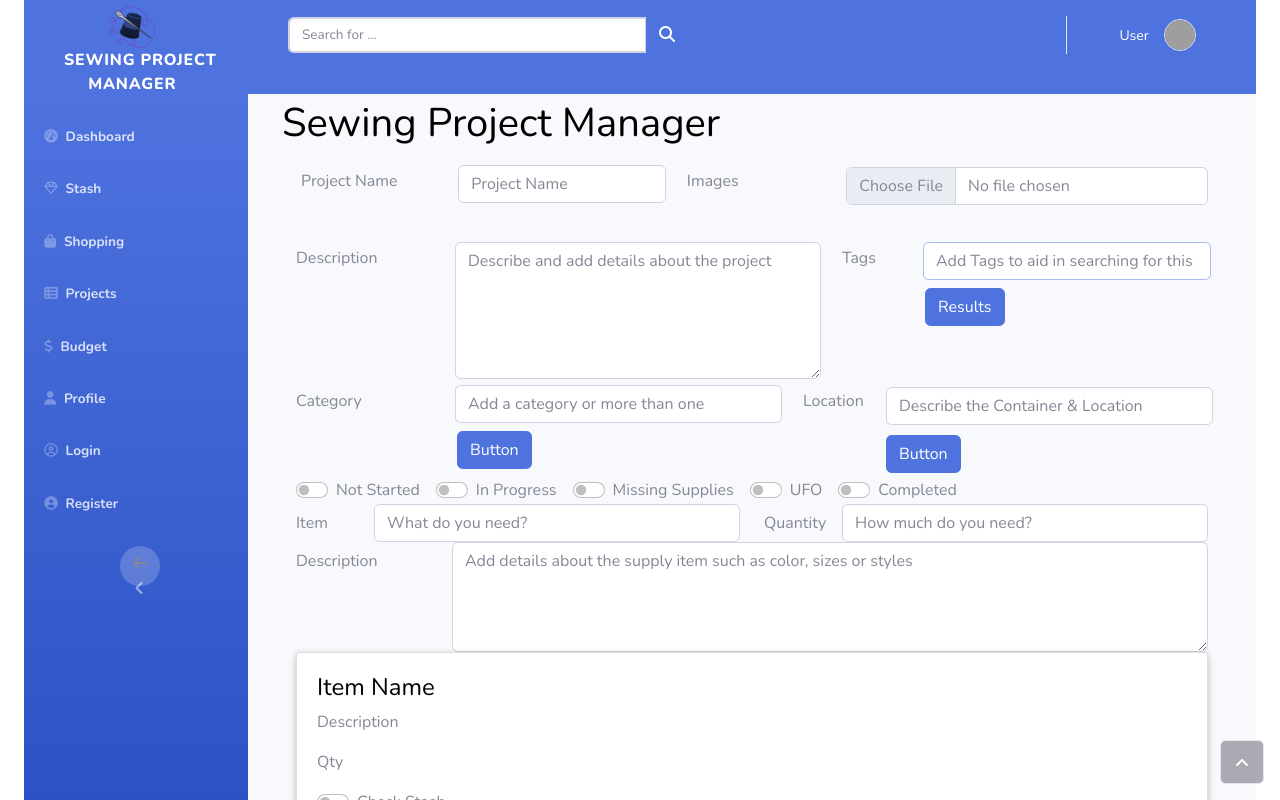
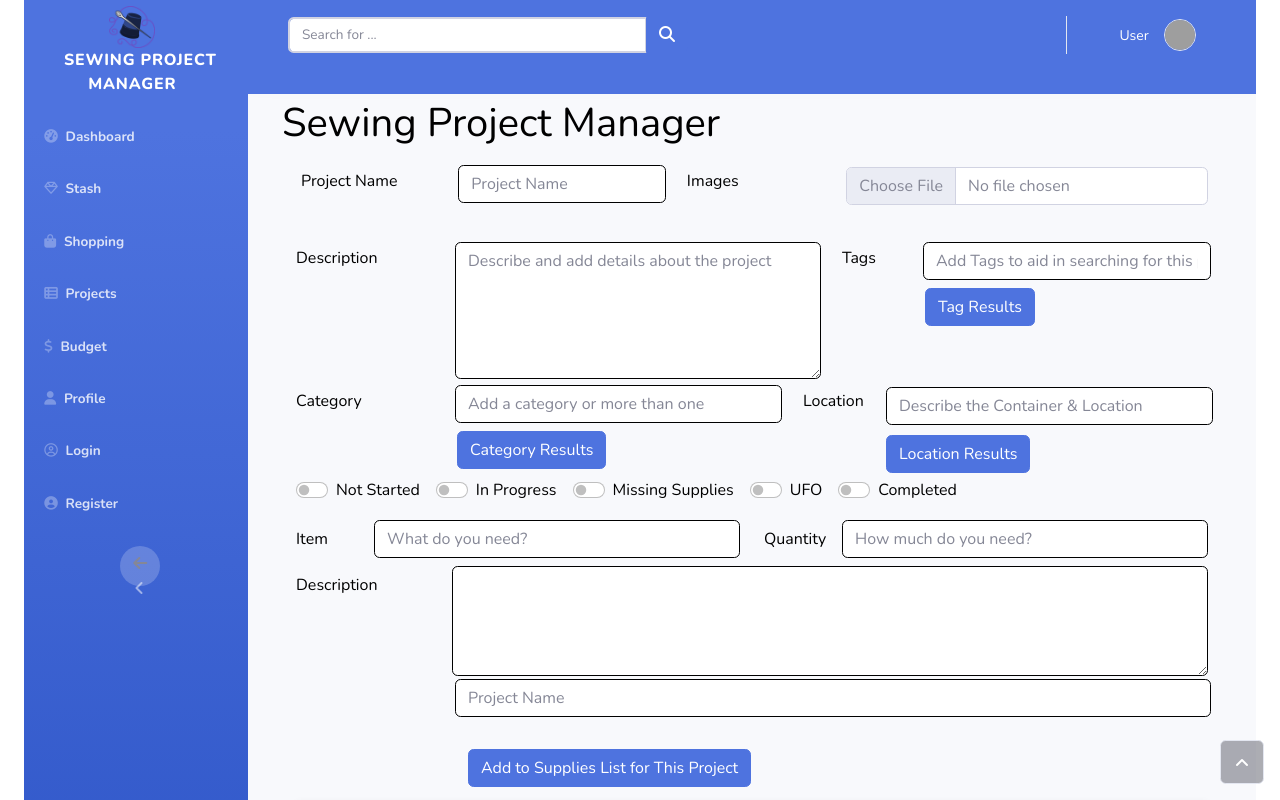
Before and after one commit to suedarby/8-15-22SPM, an Angular app: page /projectform in a window 1280 px wide. Shown: the top 800 px of the page. Built offline with nearby package versions, Linux system fonts and the light colour scheme; grey boxes are pictures that could not be loaded.

Commit message:
project form

```diff
--- a/angular.json
+++ b/angular.json
@@ -23,8 +23,9 @@
               "src/assets"
             ],
             "styles": [
+              "node_modules/bootstrap/dist/css/bootstrap.min.css",
               "src/styles.css"
-                       ],
+            ],
             "scripts": [
               "src/assets/js/script.min.js"
             ]
--- a/package.json
+++ b/package.json
@@ -15,15 +15,20 @@
     "@angular/compiler": "^14.1.0",
     "@angular/core": "^14.1.0",
     "@angular/forms": "^14.1.0",
+    "@angular/localize": "^14.1.0",
     "@angular/platform-browser": "^14.1.0",
     "@angular/platform-browser-dynamic": "^14.1.0",
     "@angular/router": "^14.1.0",
     "@fortawesome/angular-fontawesome": "^0.11.1",
     "@fortawesome/fontawesome-svg-core": "^6.1.2",
     "@fortawesome/free-solid-svg-icons": "^6.1.2",
+    "@ng-bootstrap/ng-bootstrap": "^13.0.0",
+    "@popperjs/core": "^2.10.2",
     "angular-bootstrap": "^0.12.2",
     "angular-font-awesome": "^3.1.2",
+    "bootstrap": "^5.2.0",
     "firebase": "^9.9.3",
+    "ngx-bootstrap": "^9.0.0",
     "rxjs": "~7.5.0",
     "tslib": "^2.3.0",
     "zone.js": "~0.11.4"
--- a/src/app/app.module.ts
+++ b/src/app/app.module.ts
@@ -17,6 +17,7 @@ import { StashformComponent } from './stashform/stashform.component';
 import { StashComponent } from './stash/stash.component';
 import { HomeComponent } from './home/home.component';
 import { BudgetComponent } from './budget/budget.component';
+import { NgbModule } from '@ng-bootstrap/ng-bootstrap';
 
 @NgModule({ //original
   declarations: [		//original
@@ -38,6 +39,7 @@ import { BudgetComponent } from './budget/budget.component';
     BrowserModule,
     AppRoutingModule,
     FormsModule,
+    NgbModule,
 
    ], //original
   providers: [], //original
--- a/src/app/dash/dash.component.html
+++ b/src/app/dash/dash.component.html
@@ -5,11 +5,12 @@
     class="d-sm-flex justify-content-between align-items-center mb-4"
   >
     <h3 class=" mb-0">{{ title }} </h3>
-    <!-- TODO shopping list in plain text, csv, excel & what else? -->
+    <!-- TODO shopping list in to a shopping list page until can figure out how to display the list in plain text, csv, excel & what else? -->
     <a class="btn btn-primary btn-sm d-none d-sm-inline-block"
-      role="button" href="#" >
-      <i class="fas fa-download fa-sm text-white-50"></i >
-      &nbsp;Generate Shopping List</a>
+      role="button" routerLink="/shopping" routerLinkActive="active" ariaCurrentWhenActive="page"class="nav-link" >
+        <i class="fas fa-shopping-bag"></i>
+    <!-- to the shopping list page -->
+      &nbsp; Generate Shopping List</a>
   </div>
   <div class="row">
     <div class="col-12 col-sm-5 col-md-6 col-lg-3 col-xl-3 mb-4">
--- a/src/app/projectform/projectform.component.html
+++ b/src/app/projectform/projectform.component.html
@@ -1,62 +1,40 @@
 <!-- TODO connect and get each form piece running one at a time-->
 
 
-<div class="container">
+<div class="container text-black">
   <form>
-    <div class="row" style="padding: 5px">
+    <div class="row" style="padding: 5px;">
       <div class="col-lg-2">
-        <label
-          class="col-form-label"
-          data-bs-toggle="tooltip"
-          data-bss-tooltip=""
-          data-bs-placement="right"
-          title="Add only one project"
-          for="project"
-          >{{ title }} Name</label
-        >
+        <label class="col-form-label" data-bs-toggle="tooltip" data-bss-tooltip="" data-bs-placement="right"
+          title="Add only one project" for="project">{{ title }} Name</label>
       </div>
       <div class="col-lg-3">
 
         <!-- TODO Project Name Input -->
-
-        <input
-          class="form-control flex-grow-1 flex-shrink-1 flex-fill flex-wrap"
-          type="text"
-          style="height: 38px; margin: 3px"
-          required=""
-          name="project"
-          placeholder="Project Name"
-        />
+        <!-- TODO this is two way binding using ngModel-->
+        <input class="form-control flex-grow-1 flex-shrink-1 flex-fill flex-wrap" type="text"
+          style=" border: 1px solid black; height: 38px; margin: 3px" required="" name="project"
+          placeholder="Project Name" [(ngModel)]="projectName" />
+        <!-- on change event -->
+        <p>{{projectName}}</p>
       </div>
       <div class="col-lg-2">
 
-     <!-- TODO Project image upload -->
+        <!-- TODO Project image upload -->
 
-        <label
-          class="col-form-label"
-          data-bs-toggle="tooltip"
-          data-bss-tooltip=""
-          data-bs-placement="right"
-          style="margin-right: 28px"
-          for="image"
-          title="More than one can be added"
-          >Images</label
-        >
+        <label class="col-form-label" data-bs-toggle="tooltip" data-bss-tooltip="" data-bs-placement="right"
+          style="margin-right: 28px" for="image" title="More than one can be added">
+          Images</label>
       </div>
       <div class="col">
-        <input
-          class="form-control"
-          type="file"
-          style="margin: 5px"
-          name="images"
-          accept="image/*"
-        /><img style="margin: 5px" /><img style="margin: 5px" /><img
-          style="margin: 5px"
-        /><img style="margin: 5px" />
+        <input class="form-control" type="file" style="margin: 5px" name="images" accept="image/*" />
+        <!-- ngFor upload-->
+        <img style="margin: 5px" />
+        <img style="margin: 5px" />
+        <img style="margin: 5px" />
+        <img style="margin: 5px" />
       </div>
-      <div class="w-100"></div>
     </div>
-
     <!-- TODO description text box -->
 
     <div class="row">
@@ -64,12 +42,8 @@
         <label class="col-form-label">Description</label>
       </div>
       <div class="col-lg-5">
-        <textarea
-          class="form-control"
-          style="height: 137px; margin: 3px"
-          name="project-description "
-          placeholder="Describe and add details about the project"
-        ></textarea>
+        <textarea class="form-control" style="height: 137px; margin: 3px;  border: 1px solid black; "
+          name="project-description " placeholder="Describe and add details about the project"></textarea>
       </div>
 
       <!-- TODO tags entry -->
@@ -78,139 +52,95 @@
         <label class="col-form-label">Tags</label>
       </div>
       <div class="col">
-        <input
-          class="form-control"
-          type="text"
-          autocomplete="on"
-          autofocus=""
-          style="margin: 3px"
-          name="tags"
-          placeholder="Add Tags to aid in searching for this project"
-        />
-        <!-- TODO tags results *ngif to repeat results button-->
-        <button class="btn btn-primary" type="button" style="margin: 5px" >  Results</button >
+        <input class="form-control" type="text" autocomplete="on" autofocus=""
+          style="margin: 3px;  border: 1px solid black; " name="tags"
+          placeholder="Add Tags to aid in searching for this project" />
+        <!-- TODO tags results *ngif to repeat results button ngFor-->
+        <button class="btn btn-primary" type="button" style="margin: 5px">
+          Tag Results
+        </button>
       </div>
     </div>
 
-
+    <!-- spacing line -->
+    <div class="w-100"> </div>
 
     <div class="row">
       <div class="col-lg-2" style="height: 41px">
         <label class="col-form-label">Category</label>
       </div>
       <div class="col">
-        <input
-          class="form-control"
-          type="text"
-          autocomplete="on"
-          autofocus=""
-          style="margin: 3px"
-          name="category"
-          placeholder="Add a category or more than one"
-        /><button
-          class="btn btn-primary"
-          type="button"
-          style="margin: 5px"
-        >
-          Button
+        <input class="form-control" type="text" autocomplete="on" autofocus=""
+          style="margin: 3px;  border: 1px solid black; " name="category"
+          placeholder="Add a category or more than one" />
+
+        <button class="btn btn-primary" type="button" style="margin: 5px">
+          <!-- ngFor -->
+          Category Results
         </button>
       </div>
+
+
       <div class="col-lg-1">
         <label class="col-form-label">Location</label>
       </div>
       <div class="col">
-        <input
-          class="form-control"
-          type="text"
-          autocomplete="on"
-          autofocus=""
-          style="margin: 5px"
-          name="location"
-          placeholder="Describe the Container &amp; Location"
-        /><button
-          class="btn btn-primary"
-          type="button"
-          style="margin: 5px"
-        >
-          Button
+        <input class="form-control" type="text" autocomplete="on" autofocus=""
+          style="margin: 5px;  border: 1px solid black; " name="location"
+          placeholder="Describe the Container &amp; Location" />
+        <button class="btn btn-primary" type="button" style="margin: 5px">
+          <!-- TODO ngfor -->
+          Location Results
         </button>
       </div>
+
     </div>
+
+    <!-- ngif -->
+
     <div class="row">
       <div class="col">
         <div class="form-check form-switch form-check-inline">
-          <input
-            class="form-check-input"
-            type="checkbox"
-            id="formCheck-3"
-          /><label class="form-check-label" for="formCheck-3"
-            >Not Started</label
-          >
+          <input class="form-check-input" type="checkbox" id="formCheck-3" />
+          <label class="form-check-label" for="formCheck-3">
+            Not Started</label>
+        </div>
+
+        <!-- toggle buttons -->
+        <div class="form-check form-switch form-check-inline">
+          <input class="form-check-input" type="checkbox" id="formCheck-5" /><label class="form-check-label"
+            for="formCheck-5">In Progress</label>
         </div>
         <div class="form-check form-switch form-check-inline">
-          <input
-            class="form-check-input"
-            type="checkbox"
-            id="formCheck-5"
-          /><label class="form-check-label" for="formCheck-5"
-            >In Progress</label
-          >
+          <input class="form-check-input" type="checkbox" id="formCheck-7" /><label class="form-check-label"
+            for="formCheck-7">Missing Supplies</label>
         </div>
         <div class="form-check form-switch form-check-inline">
-          <input
-            class="form-check-input"
-            type="checkbox"
-            id="formCheck-7"
-          /><label class="form-check-label" for="formCheck-7"
-            >Missing Supplies</label
-          >
+          <input class="form-check-input" type="checkbox" id="formCheck-6" /><label class="form-check-label"
+            for="formCheck-6">UFO</label>
         </div>
         <div class="form-check form-switch form-check-inline">
-          <input
-            class="form-check-input"
-            type="checkbox"
-            id="formCheck-6"
-          /><label class="form-check-label" for="formCheck-6"
-            >UFO</label
-          >
-        </div>
-        <div class="form-check form-switch form-check-inline">
-          <input
-            class="form-check-input"
-            type="checkbox"
-            id="formCheck-4"
-          /><label class="form-check-label" for="formCheck-4"
-            >Completed</label
-          >
+          <input class="form-check-input" type="checkbox" id="formCheck-4" /><label class="form-check-label"
+            for="formCheck-4">Completed</label>
         </div>
       </div>
     </div>
-    <div class="row">
+
+    <!-- SUPPLIES LIST -->
+    <div class="row mt-3 mb-2">
       <div class="col-lg-1">
         <label class="col-form-label">Item</label>
       </div>
       <div class="col">
-        <input
-          class="form-control flex-grow-1 flex-shrink-1"
-          type="text"
-          autocomplete="on"
-          autofocus=""
-          name="supply-item"
-          placeholder="What do you need?"
-        />
+        <input class="form-control flex-grow-1 flex-shrink-1" type="text" autocomplete="on" autofocus=""
+          name="supply-item" placeholder="What do you need?" style=" border: 1px solid black; " />
       </div>
       <div class="col-lg-1">
         <label class="col-form-label">Quantity</label>
       </div>
       <div class="col">
-        <input
-          class="form-control flex-grow-1 flex-shrink-1"
-          type="text"
-          autocomplete="on"
-          autofocus=""
-          placeholder="How much do you need?"
-          name="qty"
-        />
+        <input class="form-control flex-grow-1 flex-shrink-1" type="text" autocomplete="on"
+          style=" border: 1px solid black; " autofocus="" placeholder="How much do you need?" name="qty" />
       </div>
     </div>
     <div class="row">
@@ -218,39 +148,48 @@
         <label class="col-form-label">Description</label>
       </div>
       <div class="col">
-        <textarea
-          class="form-control flex-grow-1 flex-shrink-1"
-          autofocus=""
-          name="supply-description"
-          placeholder="Add details about the supply item such as color, sizes or styles"
-          rows="4"
-        ></textarea>
+        <textarea class="form-control flex-grow-1 flex-shrink-1" autofocus="" name="supply-description"
+          placeholder="Add details about the supply item such as color, sizes or styles" rows="4"
+          style=" border: 1px solid black; ">
+        </textarea>
+
+
+        <input class="form-control flex-grow-1 flex-shrink-1 flex-fill flex-wrap" type="text"
+        style=" border: 1px solid black; height: 38px; margin: 3px" required="" name="project"
+        placeholder="Project Name" [(ngModel)]="projectName" />
+      <!-- on change event -->
+      <p>{{projectName}}</p>
+
+
+        <button class=" m-3 btn btn-primary">Add to Supplies List for This Project</button>
       </div>
     </div>
+
+    <!-- supply list -->
     <div class="row">
       <div class="col">
         <div class="card">
           <div class="card-body flex-grow-1 flex-shrink-1 flex-wrap">
-            <h4 class="card-title">Item Name</h4>
+            <h4 class="card-title">Supplies Item Name</h4>
+
+            <!-- on change event -->
+            <p>{{projectName}}</p>
+          </div>
+          <div class="col-lg-2 m-3">
+
+            <!-- the description text should target here -->
             <p>Description</p>
+            <p>supply description here</p>
             <p>Qty</p>
+            <p>qty here</p>
             <div class="form-check form-switch">
-              <input
-                class="form-check-input"
-                type="checkbox"
-                id="formCheck-1"
-              /><label class="form-check-label" for="formCheck-1"
-                >Check Stash</label
-              >
+              <!-- this should check the stash and determine if the item needs to be added to the shopping list -->
+              <input class="form-check-input" type="checkbox" id="formCheck-1" />
+              <label class="form-check-label" for="formCheck-1"> Check Stash</label>
             </div>
             <div class="form-check form-switch">
-              <input
-                class="form-check-input"
-                type="checkbox"
-                id="formCheck-2"
-              /><label class="form-check-label" for="formCheck-2"
-                >Add to Shopping List</label
-              >
+              <input class="form-check-input" type="checkbox" id="formCheck-2" />
+              <label class="form-check-label" for="formCheck-2">Add to Shopping List</label>
             </div>
           </div>
         </div>
@@ -258,11 +197,7 @@
     </div>
     <div class="row">
       <div class="col" style="margin: 5px">
-        <button
-          class="btn btn-primary flex-grow-1 flex-shrink-1"
-          type="submit"
-          style="margin: 3px"
-        >
+        <button class="btn btn-primary flex-grow-1 flex-shrink-1" type="submit" style="margin: 3px">
           Save
         </button>
       </div>
--- a/src/app/projectform/projectform.component.ts
+++ b/src/app/projectform/projectform.component.ts
@@ -12,4 +12,9 @@ title = 'Project';
   ngOnInit() {
   }
 
+  projectName: string = '';
+// supplyItem: string = '';
+
+
+
 }
--- a/src/app/stash/stash.component.ts
+++ b/src/app/stash/stash.component.ts
@@ -9,7 +9,13 @@ export class StashComponent implements OnInit {
   title = 'Stash';
   constructor() { }
 
+  handleClick(event: any): void {
+alert('Stash clicked');
+
+  }
   ngOnInit() {
   }
 
 }
+
+// controller
--- a/src/index.html
+++ b/src/index.html
@@ -7,7 +7,11 @@
   <title>81522SPM</title>
   <base href="/">
   <meta name="viewport" content="width=device-width, initial-scale=1">
+
+  <!-- <script src=" https://cdn.jsdelivr.net/npm/bootstrap@5.2.0/dist/css/bootstrap.min.css"></script> -->
+  <!-- <script src=" https://cdn.jsdelivr.net/npm/bootstrap@5.2.0/dist/css/bootstrap.min.css"></script> -->
   <script src="https://kit.fontawesome.com/cd4524babb.js" crossorigin="anonymous"></script>
+
   <link rel="icon" type="image/x-icon" href="favicon.ico">
 </head>
 <body id="page-top">
--- a/src/polyfills.ts
+++ b/src/polyfills.ts
@@ -1,3 +1,7 @@
+/***************************************************************************************************
+ * Load `$localize` onto the global scope - used if i18n tags appear in Angular templates.
+ */
+import '@angular/localize/init';
 /**
  * This file includes polyfills needed by Angular and is loaded before the app.
  * You can add your own extra polyfills to this file.
--- a/src/styles.css
+++ b/src/styles.css
@@ -3,6 +3,7 @@
 @import url("./assets/bootstrap/css/bootstrap.min.css");
 @import url("./assets/css/styles.min.css");
 
+
 h1, h2, h3, h4, h5 {
 color: black;
 };
```
Also changed, not shown: src/app/stash/stash.component.html (+27 -164 lines), 1 other file (tests, documents, lock files or other folders).
